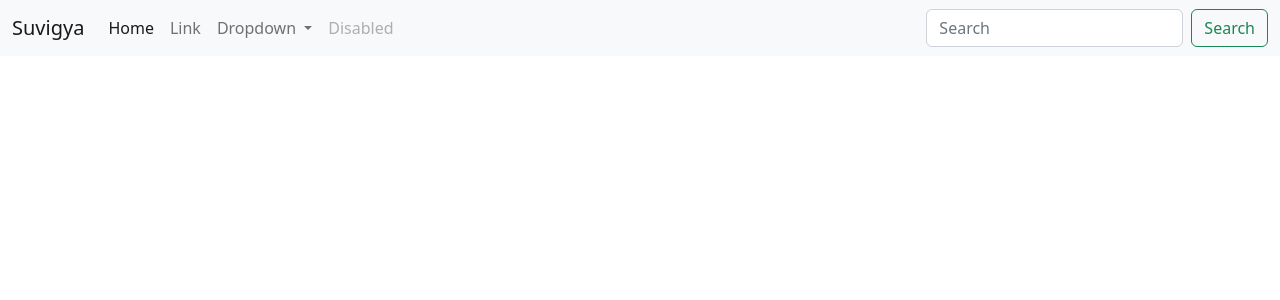
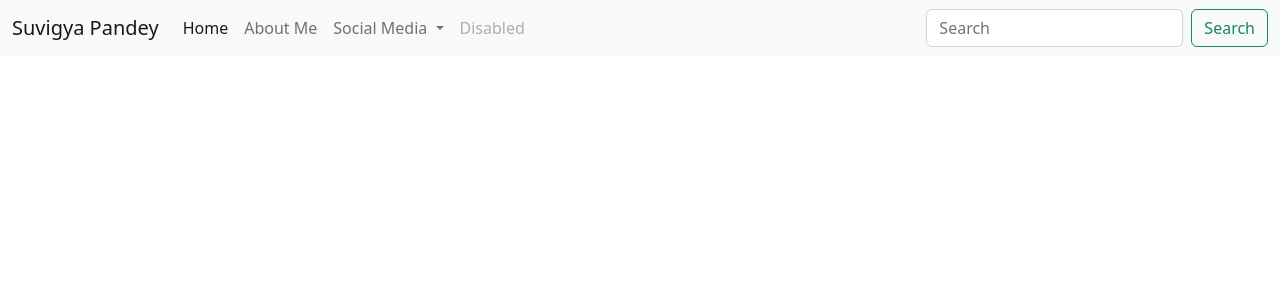
Before and after one commit to SuvigyaPandey/Django, a Django app: page / in a window 1280 px wide. Shown: the top 300 px of the page. Run offline with Django 4.2, Linux system fonts and the light colour scheme.

Commit message:
Updated Social Media in navbar

```diff
--- a/DjangoProject/Template/index.html
+++ b/DjangoProject/Template/index.html
@@ -9,7 +9,7 @@
   <body>
     <nav class="navbar navbar-expand-lg bg-light">
         <div class="container-fluid">
-          <a class="navbar-brand" href="#">Suvigya</a>
+          <a class="navbar-brand" href="#">Suvigya Pandey</a>
           <button class="navbar-toggler" type="button" data-bs-toggle="collapse" data-bs-target="#navbarSupportedContent" aria-controls="navbarSupportedContent" aria-expanded="false" aria-label="Toggle navigation">
             <span class="navbar-toggler-icon"></span>
           </button>
@@ -19,17 +19,19 @@
                 <a class="nav-link active" aria-current="page" href="#">Home</a>
               </li>
               <li class="nav-item">
-                <a class="nav-link" href="#">Link</a>
+                <a class="nav-link" href="#">About Me</a>
               </li>
               <li class="nav-item dropdown">
                 <a class="nav-link dropdown-toggle" href="#" role="button" data-bs-toggle="dropdown" aria-expanded="false">
-                  Dropdown
+                  Social Media
                 </a>
                 <ul class="dropdown-menu">
-                  <li><a class="dropdown-item" href="#">Action</a></li>
-                  <li><a class="dropdown-item" href="#">Another action</a></li>
+                  <li><a class="dropdown-item" href="https://github.com/SuvigyaPandey">Git Hub</a></li>
+                  <li><a class="dropdown-item" href="suvigya-pandey-5b6909220">LinkedIn</a></li>
+                  <li><a class="dropdown-item" href="#">Twitter</a></li>
+                  <li><a class="dropdown-item" href="#">Instagram</a></li>
                   <li><hr class="dropdown-divider"></li>
-                  <li><a class="dropdown-item" href="#">Something else here</a></li>
+                  <li><a class="dropdown-item" href="https://leetcode.com/SuvigyaPandey">Leetcode</a></li>
                 </ul>
               </li>
               <li class="nav-item">
```
